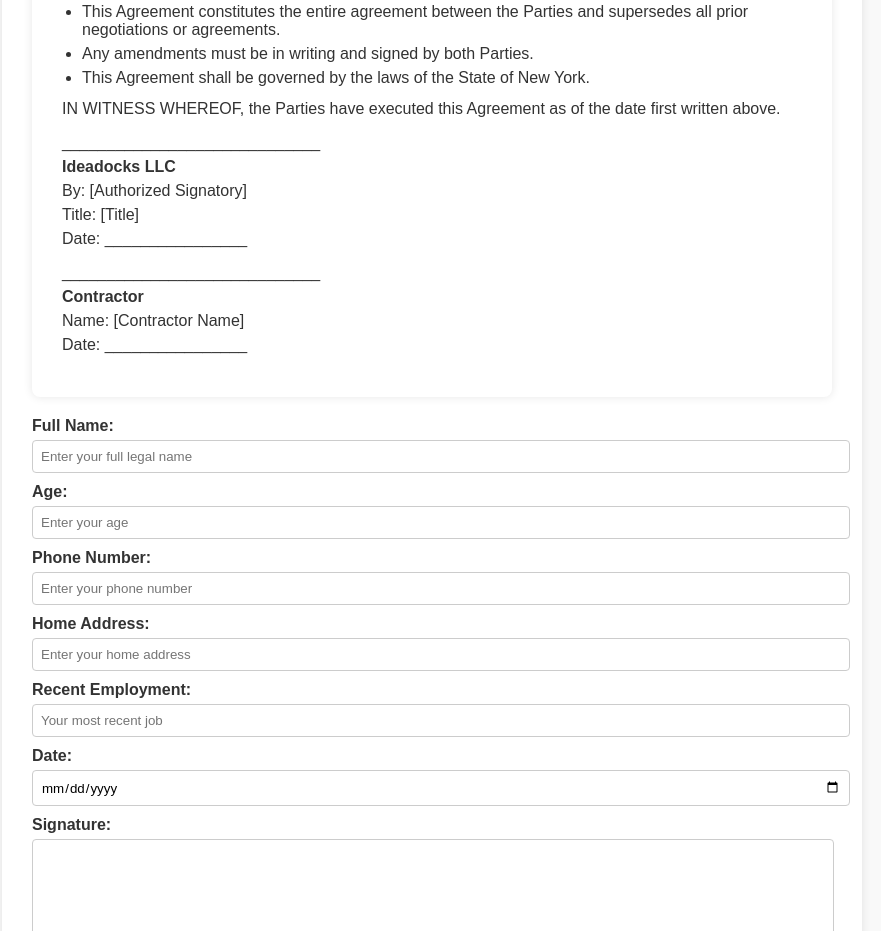
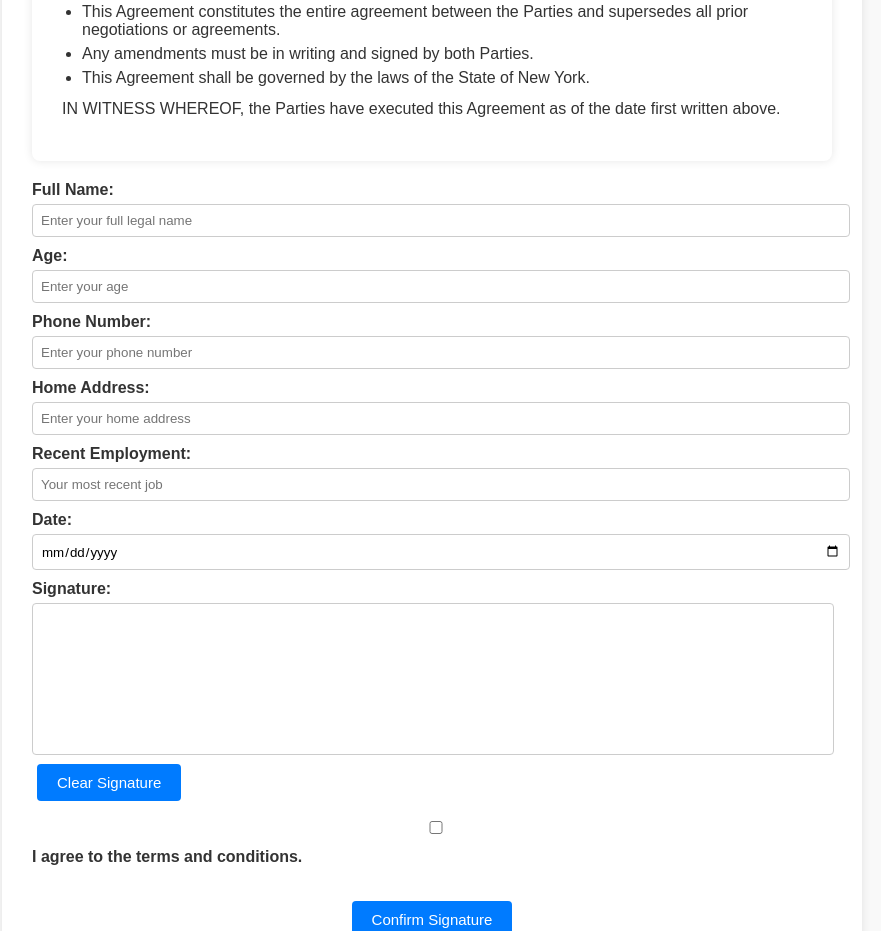
Before and after one commit to qiqibook671-ai/445fsa, a plain HTML site: page index.html in a window 1280 px wide. Shown: the part 1490-2421 px from the top of the page, without its empty margins (208-1089 px from the left). Drawn offline with Linux system fonts and the light colour scheme.

Commit message:
Remove signature section from index.html
Removed signature section for Ideadocks LLC and Contractor.

```diff
--- a/index.html
+++ b/index.html
@@ -136,17 +136,6 @@
       </ul>
 
       <p>IN WITNESS WHEREOF, the Parties have executed this Agreement as of the date first written above.</p>
-
-      <p>_____________________________<br>
-      <strong>Ideadocks LLC</strong><br>
-      By: [Authorized Signatory]<br>
-      Title: [Title]<br>
-      Date: ________________</p>
-
-      <p>_____________________________<br>
-      <strong>Contractor</strong><br>
-      Name: [Contractor Name]<br>
-      Date: ________________</p>
     </div>
 
     <div class="section">
```
